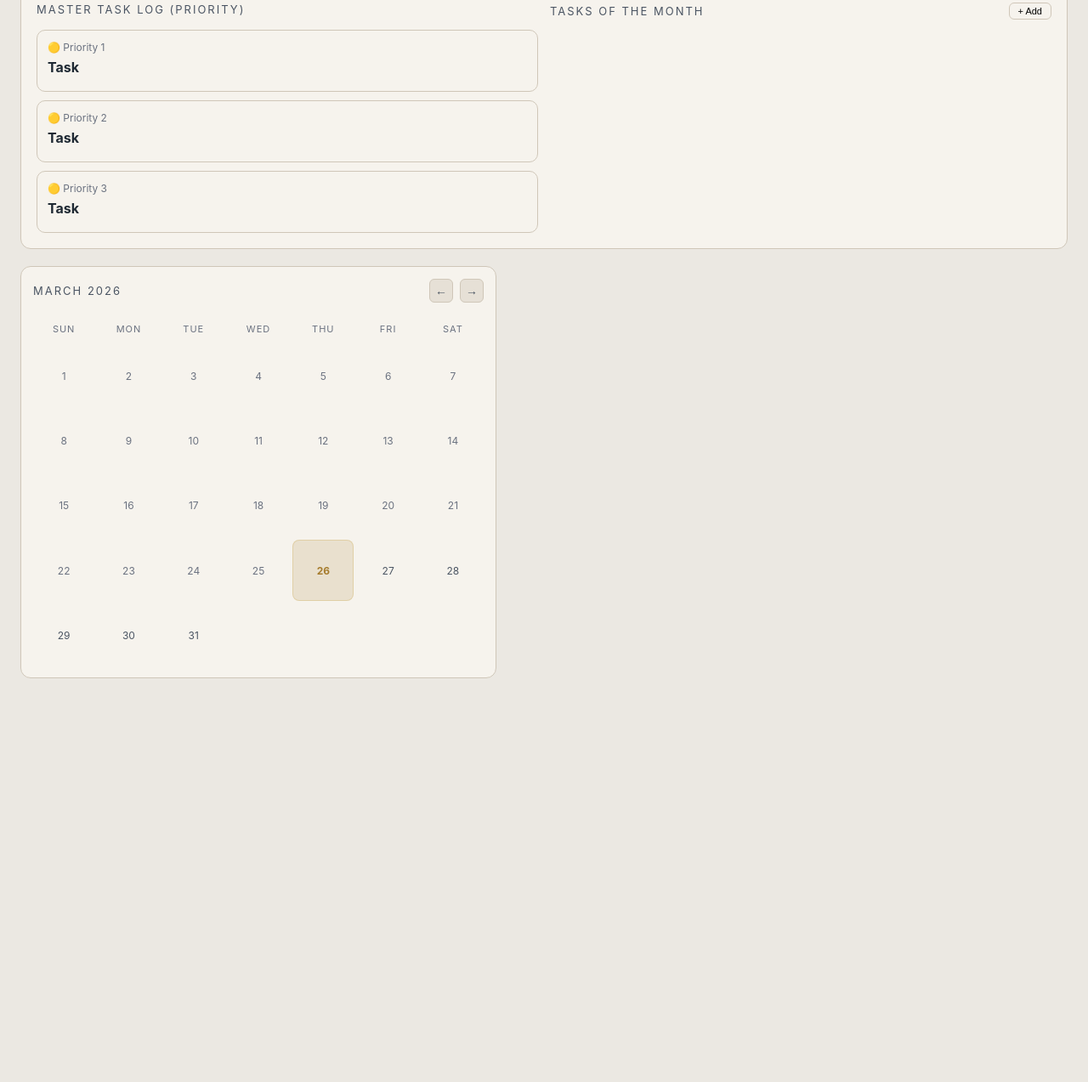
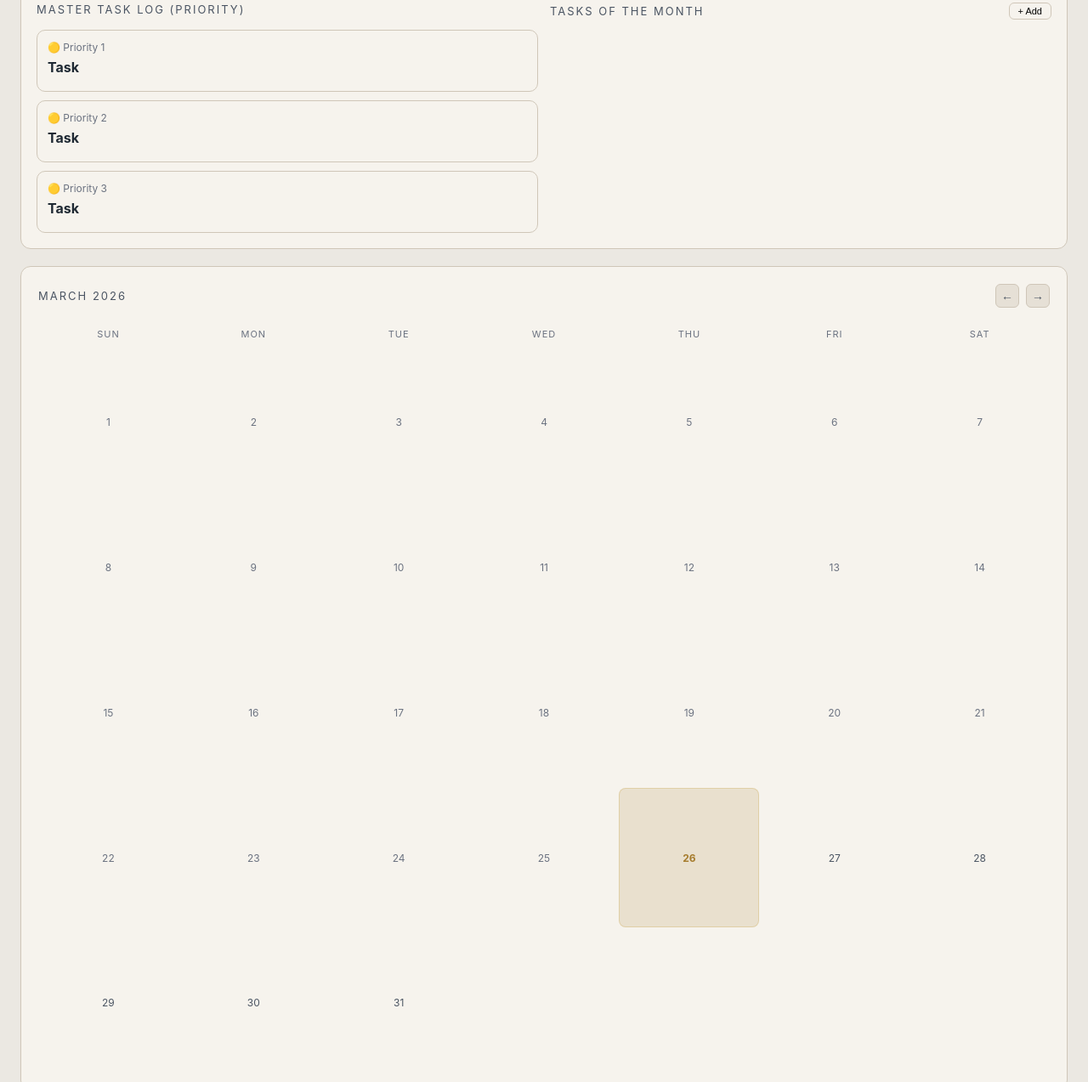
Before and after one commit to stradacorsagroup-art/scg-command-center-1772499933, a website: page index.html in a window 1280 px wide. Shown: the part 412-1685 px from the top of the page at 85% size. Before the commit the page ends 1234 px from the top, so only its background shows below. Drawn offline with nearby package versions, Linux system fonts and the light colour scheme.

Commit message:
Make calendar section larger for better readability

```diff
--- a/index.html
+++ b/index.html
@@ -215,8 +215,8 @@
             background: var(--surface);
             border: 1px solid var(--border);
             border-radius: 12px;
-            padding: 14px;
-            max-width: 560px;
+            padding: 20px;
+            max-width: 100%;
         }
 
         .section-title {
@@ -257,7 +257,7 @@
         .calendar-grid {
             display: grid;
             grid-template-columns: repeat(7, 1fr);
-            gap: 4px;
+            gap: 6px;
         }
 
         .cal-header {
```
